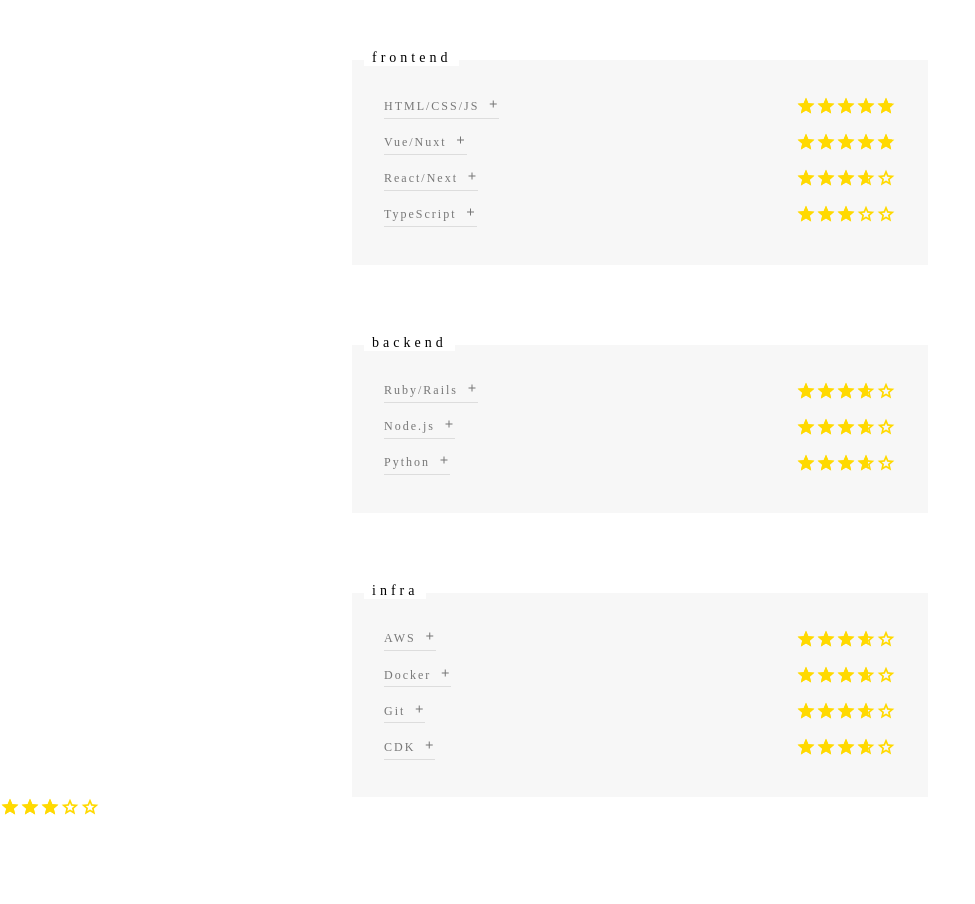
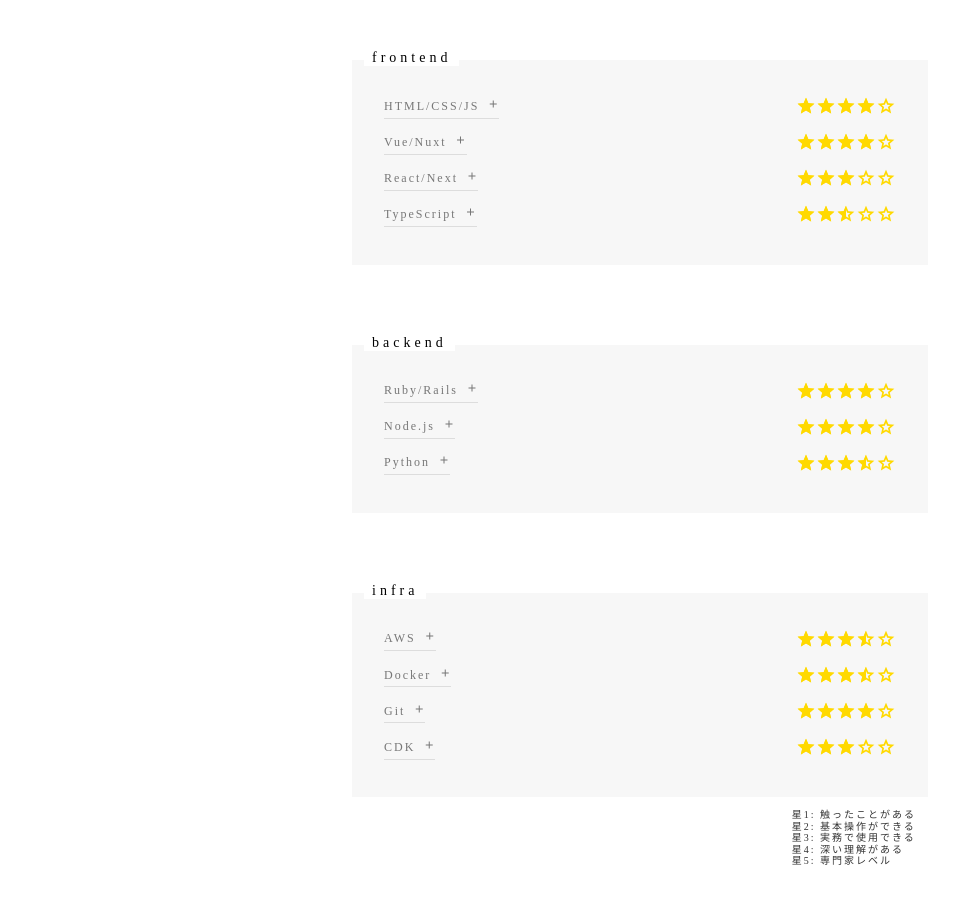
Before and after one commit to akihisa2359/nuxt3-my-page, a Nuxt app: page / in a window 1280 px wide. Shown: the part 1300-2204 px from the top of the page, without its empty margins (0-975 px from the left). Before the commit the page ends 2122 px from the top, so only its background shows below. Built offline with nearby package versions, Linux system fonts and the light colour scheme.

Commit message:
スキルリファクタ / モーダル実装

```diff
--- a/assets/_variables.scss
+++ b/assets/_variables.scss
@@ -7,6 +7,10 @@
 $space-l: 24px;
 $space-xl: 32px;
 $space-xxl: 40px;
+
+$font-xs: 10px;
+$font-s: 12px;
+$font-m: 14px;
 
 $width-sm: 576px;
 
--- a/assets/main.scss
+++ b/assets/main.scss
@@ -1,6 +1,11 @@
 // @tailwind base;
 // @tailwind components;
 // @tailwind utilities;
+
+// モーダル表示時に背後をスクロールできないようにする
+body.modal-open {
+  overflow: hidden;
+}
 
 $spaces: (
   xs: $space-xs,
--- /dev/null
+++ b/components/Generals/Modal.vue
@@ -0,0 +1,57 @@
+<template>
+  <div class="modal-overlay" @click="closeModal">
+    <div class="modal" @click="onClick">
+      <slot />
+    </div>
+  </div>
+</template>
+<script setup>
+const emit = defineEmits(["close"]);
+
+const closeModal = () => {
+  emit("close");
+};
+
+const onClick = (event) => {
+  event.stopPropagation();
+};
+
+const handleKeydown = (event) => {
+  if (event.key === "Escape") {
+    closeModal();
+  }
+};
+
+onMounted(() => {
+  window.addEventListener("keydown", handleKeydown);
+  document.body.classList.add("modal-open");
+});
+
+onUnmounted(() => {
+  window.removeEventListener("keydown", handleKeydown);
+  document.body.classList.remove("modal-open");
+});
+</script>
+
+<style scoped lang="scss">
+.modal-overlay {
+  position: fixed;
+  top: 0;
+  bottom: 0;
+  left: 0;
+  right: 0;
+  background: rgba(0, 0, 0, 0.6);
+  z-index: 9999;
+
+  display: flex;
+  justify-content: center;
+  align-items: center;
+
+  .modal {
+    background: white;
+    min-height: 100px;
+    min-width: 100px;
+    border-radius: 4px;
+  }
+}
+</style>
--- a/components/Skill.vue
+++ b/components/Skill.vue
@@ -1,82 +1,95 @@
 <template>
+  <Transition>
+    <Generals-Modal v-if="selectedSkill" @close="() => (selectedSkill = null)">
+      <div class="skill-modal">
+        {{ selectedSkillDetail }}
+      </div>
+    </Generals-Modal>
+  </Transition>
+  <!-- <button @click="() => (isVisible = true)">show</button> -->
   <section>
     <div class="container">
       <h2>skill</h2>
-      <div class="skill-section">
-        <h3 class="skill-section-title">frontend</h3>
+      <div
+        v-for="(categorizedSkills, category) in skills"
+        :key="category"
+        class="skill-section"
+        :class="{ 'margin-bottom': category !== 'infra' }"
+      >
+        <h3 class="skill-section-title">{{ category }}</h3>
         <div class="skills">
-          <div class="skill">
-            <div>HTML/CSS/JS<Icon class="ml-s detail-icon">Add</Icon></div>
-            <SkillStar score="4" />
-          </div>
-          <div class="skill">
-            <div>Vue/Nuxt<Icon class="ml-s detail-icon">Add</Icon></div>
-            <SkillStar score="4" />
-          </div>
-          <div class="skill">
-            <div>React/Next<Icon class="ml-s detail-icon">Add</Icon></div>
-            <SkillStar score="3" />
-          </div>
-          <div class="skill">
-            <div>TypeScript<Icon class="ml-s detail-icon">Add</Icon></div>
-            <SkillStar score="2.5" />
+          <div v-for="(score, skill) in categorizedSkills" class="skill">
+            <div @click="selectedSkill = skill">
+              {{ skill }}<Icon class="ml-s detail-icon">Add</Icon>
+            </div>
+            <SkillStar :score="score" />
           </div>
         </div>
       </div>
 
-      <div class="skill-section">
-        <h3 class="skill-section-title">backend</h3>
-        <div class="skills">
-          <div class="skill">
-            <div>Ruby/Rails<Icon class="ml-s detail-icon">Add</Icon></div>
-            <SkillStar score="3" />
-          </div>
-          <div class="skill">
-            <div>Node.js<Icon class="ml-s detail-icon">Add</Icon></div>
-            <SkillStar score="3" />
-          </div>
-          <div class="skill">
-            <div>Python<Icon class="ml-s detail-icon">Add</Icon></div>
-            <SkillStar score="3" />
-          </div>
-        </div>
-      </div>
-
-      <div class="skill-section">
-        <h3 class="skill-section-title">infra</h3>
-        <div class="skills">
-          <div class="skill">
-            <div>AWS<Icon class="ml-s detail-icon">Add</Icon></div>
-            <SkillStar score="3" />
-          </div>
-          <div class="skill">
-            <div>Docker<Icon class="ml-s detail-icon">Add</Icon></div>
-            <SkillStar score="3" />
-          </div>
-          <div class="skill">
-            <div>Git<Icon class="ml-s detail-icon">Add</Icon></div>
-            <SkillStar score="3" />
-          </div>
-          <div class="skill">
-            <div>CDK<Icon class="ml-s detail-icon">Add</Icon></div>
-            <SkillStar score="3" />
-          </div>
+      <div class="note-wrapper">
+        <div class="note">
+          <div>星1: 触ったことがある</div>
+          <div>星2: 基本操作ができる</div>
+          <div>星3: 実務で使用できる</div>
+          <div>星4: 深い理解がある</div>
+          <div>星5: 専門家レベル</div>
         </div>
       </div>
     </div>
-
-    <div class="circle" />
-
-    <div style="height: 800px" />
   </section>
-  <SkillStar :score="2.5" />
+  {{ selectedSkillDetail }}
+  <div style="height: 500px" />
 </template>
 
 <script setup>
-import SkillCircle from "./SkillCircle.vue";
+import { skills as skillDetails } from "/libs/constants.js";
+const isVisible = ref(false);
+
+const selectedSkill = ref(null);
+const selectedSkillDetail = computed(() => skillDetails[selectedSkill.value]);
+
+const skills = {
+  frontend: {
+    "HTML/CSS/JS": 4,
+    "Vue/Nuxt": 4,
+    "React/Next": 3,
+    TypeScript: 2.5,
+  },
+  backend: {
+    "Ruby/Rails": 4,
+    "Node.js": 4,
+    Python: 3.5,
+  },
+  infra: {
+    AWS: 3.5,
+    Docker: 3.5,
+    Git: 4,
+    CDK: 3,
+  },
+};
 </script>
 
 <style scoped lang="scss">
+.v-enter-active,
+.v-leave-active {
+  transition: opacity 0.5s ease;
+}
+
+.v-enter-from,
+.v-leave-to {
+  opacity: 0;
+}
+
+.skill-modal {
+  width: 200px;
+  height: 200px;
+  padding: 24px;
+  font-size: $font-s;
+  letter-spacing: 2px;
+  white-space: pre-wrap;
+}
+
 section {
   display: flex;
   justify-content: center;
@@ -101,7 +114,7 @@
       padding: 24px 32px;
       background: rgba(180, 180, 180, 0.1);
 
-      &:not(:last-child) {
+      &.margin-bottom {
         margin-bottom: 80px;
       }
 
@@ -139,6 +152,15 @@
         }
       }
     }
+
+    .note-wrapper {
+      padding: 12px;
+      display: flex;
+      justify-content: end;
+      font-size: $font-xs;
+      color: #333;
+      letter-spacing: 2px;
+    }
   }
 }
 </style>
--- a/components/SkillStar.vue
+++ b/components/SkillStar.vue
@@ -22,7 +22,7 @@
   score: { default: 0 },
 });
 const style = computed(() => ({
-  width: `${props.score * 24}px`,
+  width: `${props.score * 20}px`,
 }));
 </script>
 
--- /dev/null
+++ b/libs/constants.js
@@ -0,0 +1,5 @@
+export const skills = {
+  "HTML/CSS/JS":
+    "複雑なアニメーションやUIは作れませんが、基本的なデザインは対応可能です。\n当サイトもNuxt.jsを含めたこれらの技術を利用しています。",
+  "Vue/Nuxt": "業務で2~3年利用しています。当サイトもNuxt3を利用しています。",
+};
```
